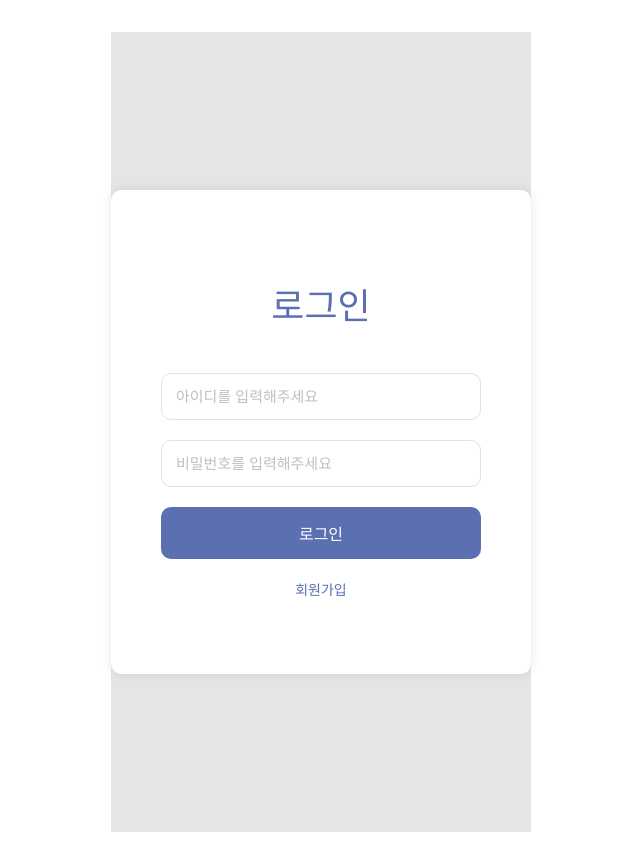
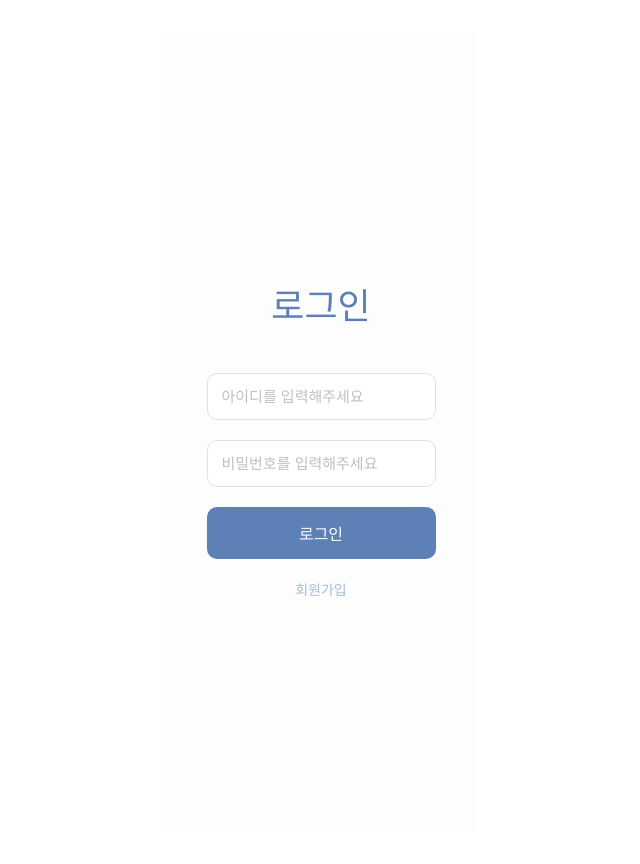
Before and after one commit to sun-risin/MUZIGI, a React (Vite) app in the folder frontend/: page / in a window 1280 px wide. Shown: the whole page, without its empty margins (319-959 px from the left). Built offline with nearby package versions, Linux system fonts and the light colour scheme.

Commit message:
로그인 화면 구현(수정중)

```diff
--- a/frontend/src/App.css
+++ b/frontend/src/App.css
@@ -1,3 +1,7 @@
+body {
+  margin: 0;
+}
+
 #root {
   max-width: 1280px;
   margin: 0 auto;
@@ -43,9 +47,9 @@
 
 .app-container {
   display: flex;
-  flex-direction: row;
-  height: 100vh;
-  padding: 0;
+  justify-content: center;
+  align-items: center;
+  min-height: 100vh;
   background-color: #fdfdfe;
 }
 
--- a/frontend/src/App.jsx
+++ b/frontend/src/App.jsx
@@ -6,20 +6,23 @@ import Login from "./component/Login";
 import "./App.css";
 
 function App() {
-const [isLoggedIn, setIsLoggedIn] = useState(false);
+    const [isLoggedIn, setIsLoggedIn] = useState(false);
 
-// 로그인 버튼 클릭 시 로그인 상태로 전환
-const handleLogin = () => {
-setIsLoggedIn(true);
-};
+    const handleLogin = () => {
+        setIsLoggedIn(true);
+    };
 
-return ( <div className="app-container">
-{isLoggedIn ? (
-<> <div className="main-content"> <Chat /> <Emotion /> </div> <Sidebar />
-</>
-) : ( <Login onLogin={handleLogin} />
-)} </div>
-);
-}
+    let content;
+        if (isLoggedIn) {
+            content = (
+                <> <div className="main-content"> <Chat /> <Emotion /> </div>
+                <Sidebar /></>);
+        }
+        else {
+            content = <Login onLogin={handleLogin} />;
+        }
+
+    return <div className="app-container">{content}</div>;
+    }
 
 export default App;
--- a/frontend/src/component/Login.css
+++ b/frontend/src/component/Login.css
@@ -1,25 +1,14 @@
-.login {
+.login-box{
+    padding: 40px;
     width: 100%;
-height: 100vh;
-background-color: #e5e5e5;
-display: flex;
-justify-content: center;
-align-items: center;
-}
-
-.login-box {
-background-color: #ffffff;
-width: 420px;
-padding: 60px 50px;
-border-radius: 10px;
-box-shadow: 0 0 10px rgba(0, 0, 0, 0.1);
+    max-width: 400px;
     text-align: center;
 }
 
 .login-title {
     font-size: 36px;
     font-weight: 700;
-color: #5c6fb1;
+    color: #5D80B6;
     margin-bottom: 40px;
 }
 
@@ -40,8 +29,8 @@ color: #bfbfbf;
 
 .login-button {
     width: 100%;
-background-color: #5c6fb1;
-color: white;
+    background-color: #5D80B6;
+    color: #FDFDFE;
     padding: 14px;
     border: none;
     border-radius: 10px;
@@ -51,12 +40,12 @@ font-weight: 600;
 }
 
 .login-button:hover {
-background-color: #4c5fa0;
+    background-color: #4c5fa0;/*호버는 색상 보고 바꾸기*/
 }
 
 .signup-text {
     margin-top: 20px;
-color: #5c6fb1;
+    color: #ABBDD2;
     font-size: 14px;
     cursor: pointer;
 }
--- a/frontend/src/component/Login.jsx
+++ b/frontend/src/component/Login.jsx
@@ -2,13 +2,12 @@ import "./Login.css";
 
 function Login({ onLogin }) {
   return (
-  <div className="login">
     <div className="login-box">
           <h2 className="login-title">로그인</h2>
           <input type="text" placeholder="아이디를 입력해주세요" className="login-input"/>
           <input type="password" placeholder="비밀번호를 입력해주세요" className="login-input"/>
           <button className="login-button" onClick={onLogin}>로그인 </button>
-        <p className="signup-text">회원가입</p> </div> </div>
+          <p className="signup-text">회원가입</p> </div>
   );
 }
 
```
Lines whose indentation alone changed are shown as unchanged.
